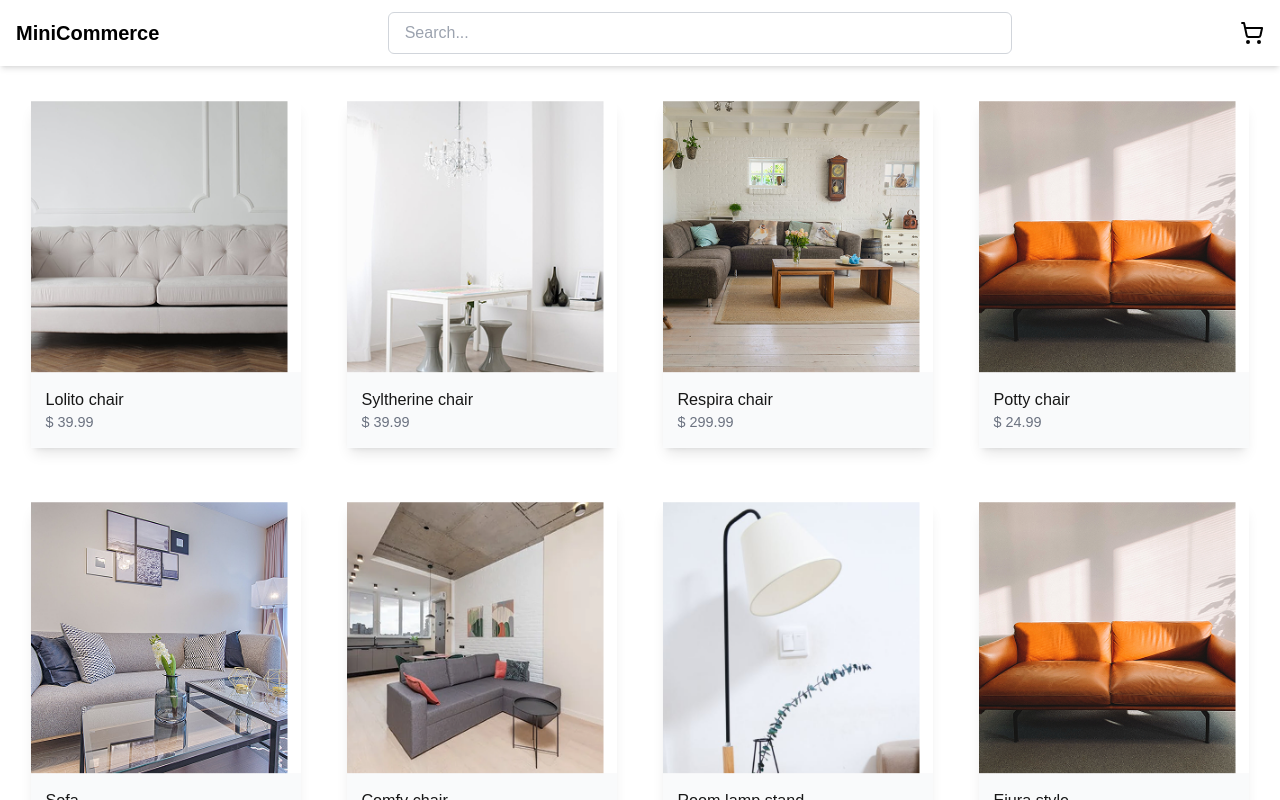
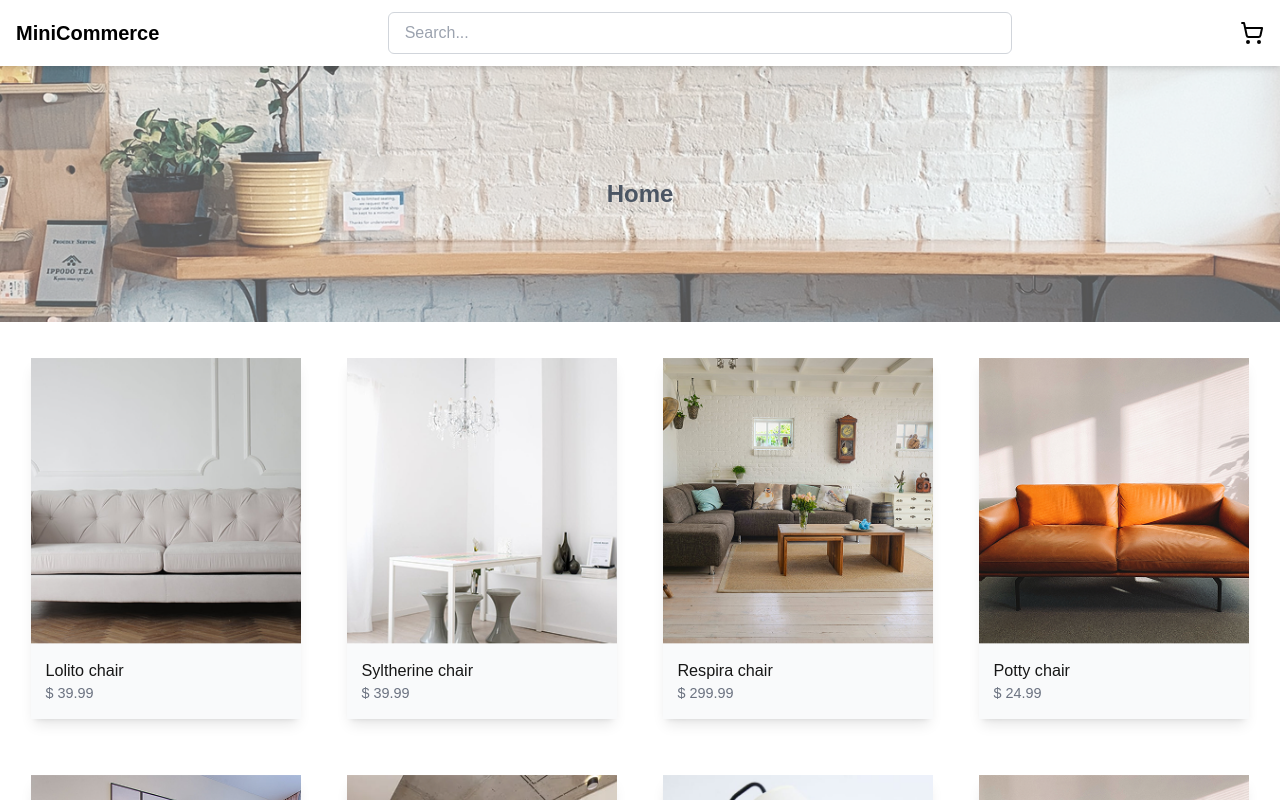
Before and after one commit to adexfit/minicommerce, a Next.js app: page / in a window 1280 px wide. Shown: the top 800 px of the page. Built offline with nearby package versions, Linux system fonts and the light colour scheme.

Commit message:
edited home page design

```diff
--- a/src/app/page.tsx
+++ b/src/app/page.tsx
@@ -2,9 +2,9 @@
 
 import Footer from "@/components/Footer";
 import { useProducts } from "@/hooks/useProducts";
-import { useQuery } from "@tanstack/react-query";
 import Image from "next/image";
 import Link from "next/link";
+import header from "../../public/assets/header.png";
 
 const Home = () => {
     const { data, isLoading, error } = useProducts();
@@ -13,6 +13,12 @@ const Home = () => {
 
     return (
         <div>
+            <header className=" hidden md:flex bg-[url('/assets/header.png')] bg-cover bg-center h-64 flex flex-col items-center justify-center text-black">
+                <p className="text-2xl font-extrabold text-gray-600">Home</p>
+            </header>
+            <header className="flex justify-center md:hidden mt-8">
+                <p className="text-lg font-extrabold text-gray-600">Products</p>
+            </header>
             <main className="container mx-auto p-4">
                 <div className="grid grid-cols-1 sm:grid-cols-2 md:grid-cols-3 lg:grid-cols-4 gap-4">
                     {data?.map((product) => {
@@ -31,6 +37,7 @@ const Home = () => {
                                         alt={product.name}
                                         width={285}
                                         height={301}
+                                        className="object-cover w-full"
                                     />
                                     <div className="bg-gray-50 p-4 ">
                                         <p className="text-bold text-lg">
--- a/src/components/NavBar.tsx
+++ b/src/components/NavBar.tsx
@@ -8,7 +8,7 @@ const NavBar = () => {
     const [showSearch, setShowSearch] = useState(false);
 
     return (
-        <header className="bg-white text-black shadow-md">
+        <header className=" bg-white text-black shadow-md sticky top-0 z-50">
             <div className="container mx-auto px-4 py-3 flex items-center justify-between">
                 <Link href="/" className="text-primary text-xl font-bold">
                     MiniCommerce
```
Also changed, not shown: public/assets/header.png (added).
